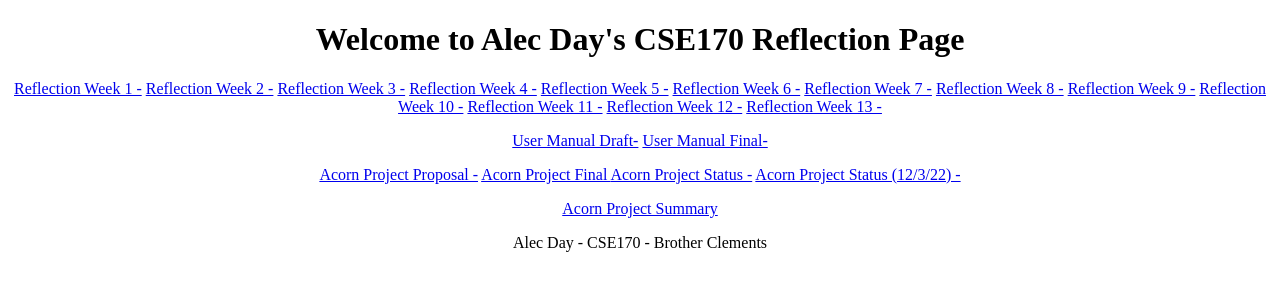
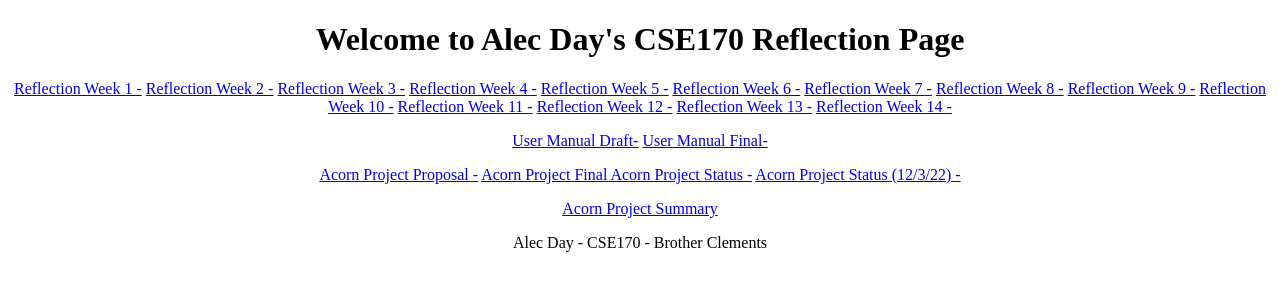
Before and after one commit to jaarhday/CSE-170, a plain HTML site: page index.html in a window 1280 px wide. Drawn offline with Linux system fonts and the light colour scheme.

Commit message:
Update index.html

```diff
--- a/index.html
+++ b/index.html
@@ -26,6 +26,7 @@
             <a href="./CSE170_Wk11.docx"> Reflection Week 11 -</a>
             <a href="./CSE170_Wk12.docx"> Reflection Week 12 -</a>
             <a href="./CSE170_Wk13.docx"> Reflection Week 13 -</a>
+            <a href="./CSE170_Wk14.docx"> Reflection Week 14 -</a>
             <p></p>
             <a href="./User Manual - Alec Day.docx"> User Manual Draft-</a>
             <a href="./User Manual Final - Alec Day.docx"> User Manual Final-</a>
```
